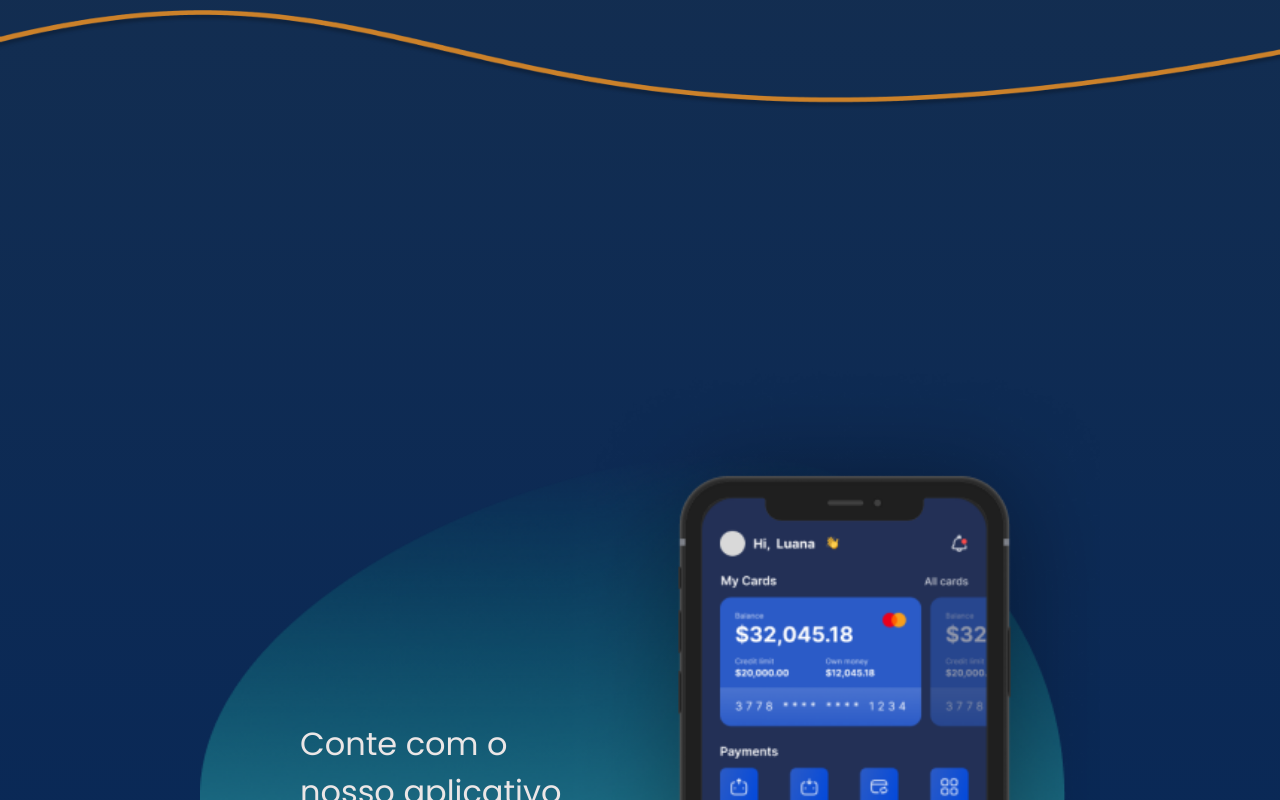
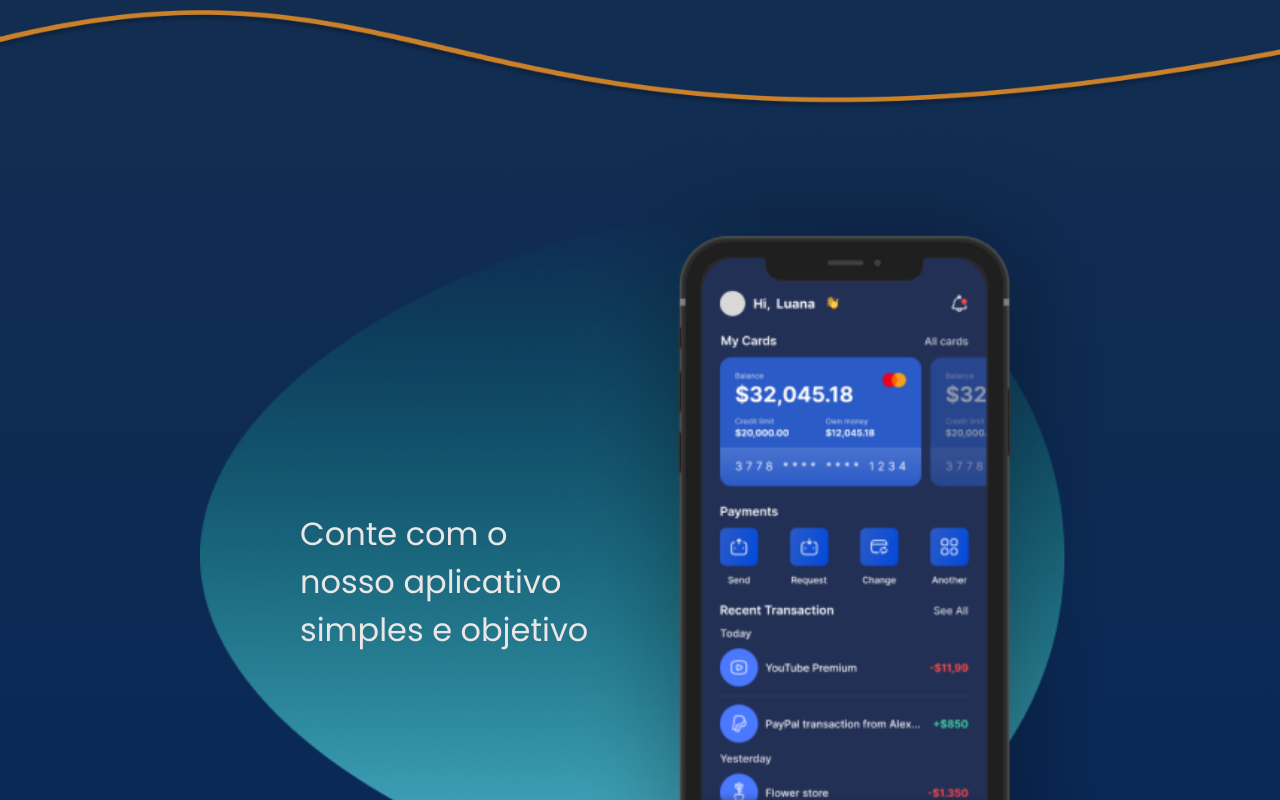
Before and after one commit to LuanaArimitsu/Advanced-Bank, a React (Create React App) app: page / in a window 1280 px wide. Shown: the part 1740-2540 px from the top of the page. Built offline with nearby package versions, Linux system fonts and the light colour scheme.

Commit message:
arrumando area app

```diff
--- a/src/CSS/Aplicativo.module.css
+++ b/src/CSS/Aplicativo.module.css
@@ -1,6 +1,6 @@
 .fundo{
     width: 100%;
-    height: 800px;
+    height: 500px;
     margin-top: 500px;
 
 }
@@ -10,6 +10,7 @@
     width: 900px;
     height: 900px;
     margin-left: 200px;
+    margin-top: -240px;
 
 
 }
@@ -23,6 +24,7 @@
     left: 300px;
     font-size: 32px;
     color: #ebe6e6;
+    margin-top: -210px;
 
 
 }
```
